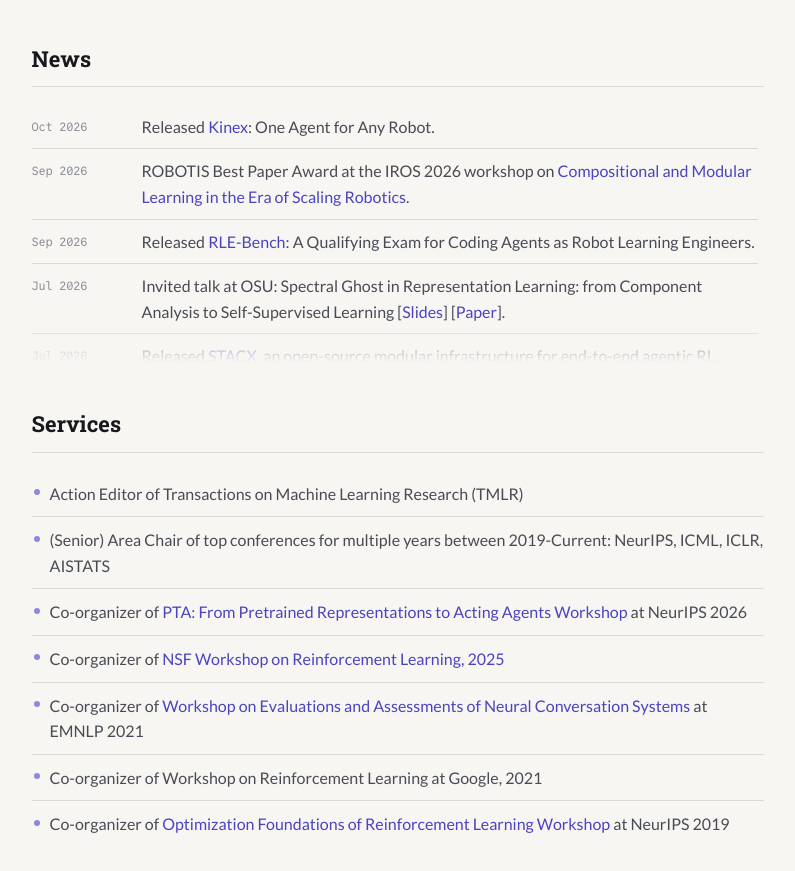
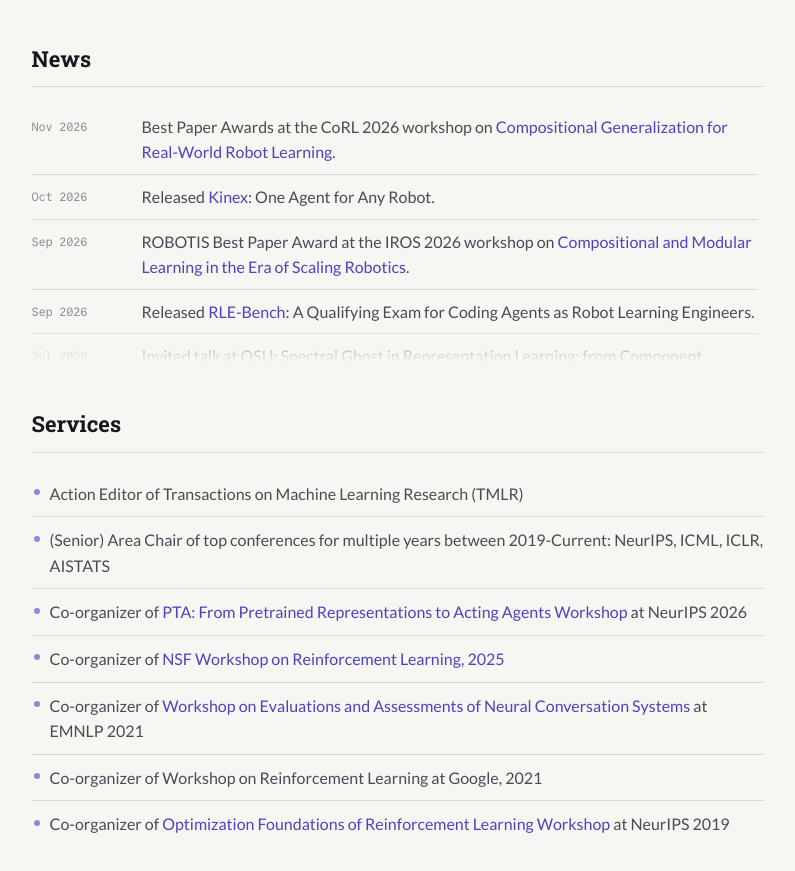
Before and after one commit to Bo-Dai/bo-dai.github.io, a plain HTML site: page index.html in a window 1280 px wide. Shown: the part 1065-1936 px from the top of the page, without its empty margins (235-1030 px from the left). Drawn offline with Linux system fonts and the light colour scheme; no server answers.

Commit message:
News: CoRL 2026 workshop best paper awards
Co-Authored-By: Claude Opus 5.5 <noreply@anthropic.com>

```diff
--- a/index.html
+++ b/index.html
@@ -81,6 +81,7 @@
 			<h2>News</h2>
 			<div class="news-scroll" id="news-scroll">
 			<ul class="timeline news">
+				<li><span class="when">Nov 2026</span><span class="what">Best Paper Awards at the CoRL 2026 workshop on <a href="https://compogen-robotics.github.io/corl2026/">Compositional Generalization for Real-World Robot Learning</a>.</span></li>
 				<li><span class="when">Oct 2026</span><span class="what">Released <a href="https://stacx-lab.github.io/kinex/">Kinex</a>: One Agent for Any Robot.</span></li>
 				<li><span class="when">Sep 2026</span><span class="what">ROBOTIS Best Paper Award at the IROS 2026 workshop on <a href="https://compositional-robotics.github.io/">Compositional and Modular Learning in the Era of Scaling Robotics</a>.</span></li>
 				<li><span class="when">Sep 2026</span><span class="what">Released <a href="https://rle-bench.github.io/">RLE-Bench</a>: A Qualifying Exam for Coding Agents as Robot Learning Engineers.</span></li>
```
